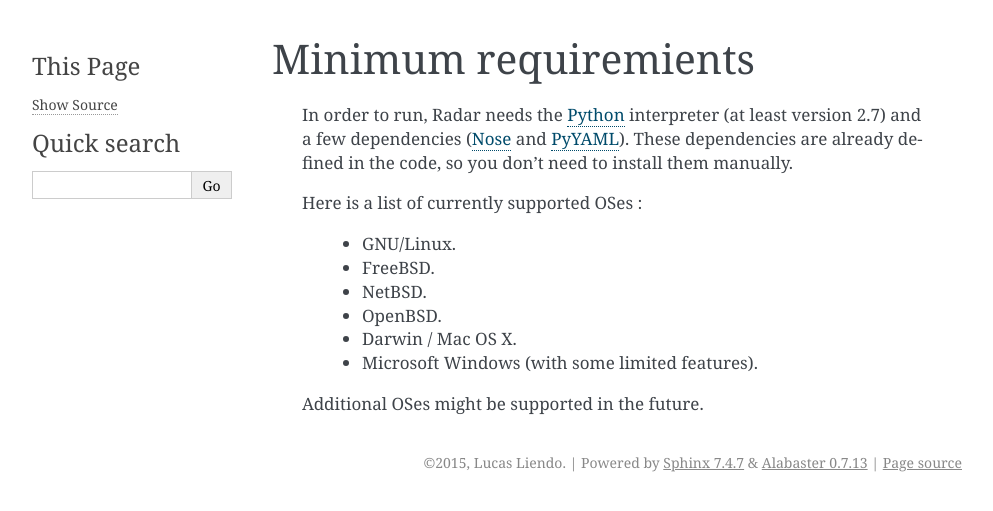
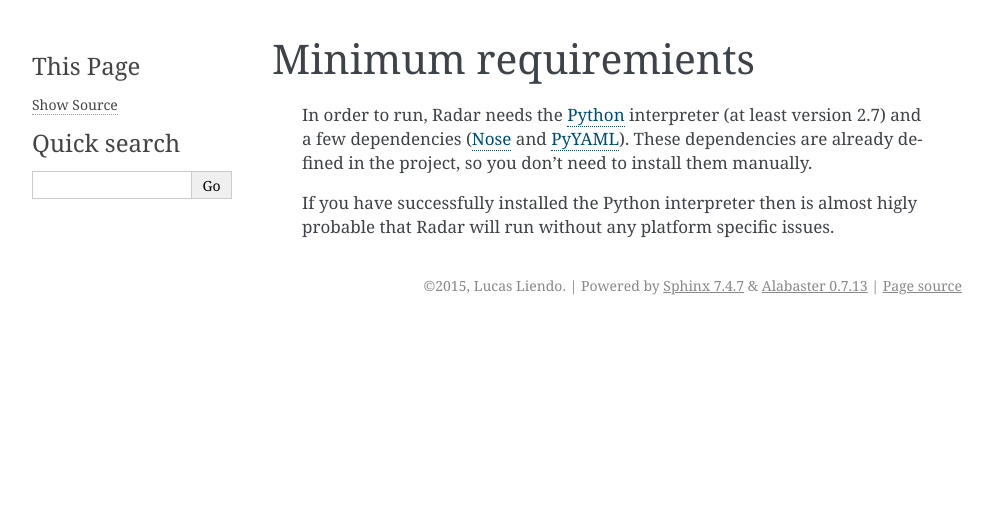
Before and after one commit to lliendo/Radar, a Sphinx documentation site: the page built from docs/minimum-requirements.rst, in a window 1280 px wide. Shown: the top 511 px of the page, without its empty margins (148-1141 px from the left). Built offline with Sphinx 7.4.7, drawn with Linux system fonts in a browser that asks for light colours; pages that are not in the unit, such as notebooks, are missing from menus.

Commit message:
- Updated minimum requirements.

```diff
--- a/docs/minimum-requirements.rst
+++ b/docs/minimum-requirements.rst
@@ -3,16 +3,8 @@ Minimum requiremients
 
     In order to run, Radar needs the `Python <https://www.python.org/>`_ interpreter (at least
     version 2.7) and a few dependencies (`Nose <https://nose.readthedocs.org/en/latest/>`_ and `PyYAML <http://pyyaml.org/>`_). These
-    dependencies are already defined in the code, so you don't need
+    dependencies are already defined in the project, so you don't need
     to install them manually.
 
-    Here is a list of currently supported OSes :
-
-        * GNU/Linux.
-        * FreeBSD.
-        * NetBSD.
-        * OpenBSD.
-        * Darwin / Mac OS X.
-        * Microsoft Windows (with some limited features).
-
-    Additional OSes might be supported in the future.
+    If you have successfully installed the Python interpreter then is almost
+    higly probable that Radar will run without any platform specific issues.
```
